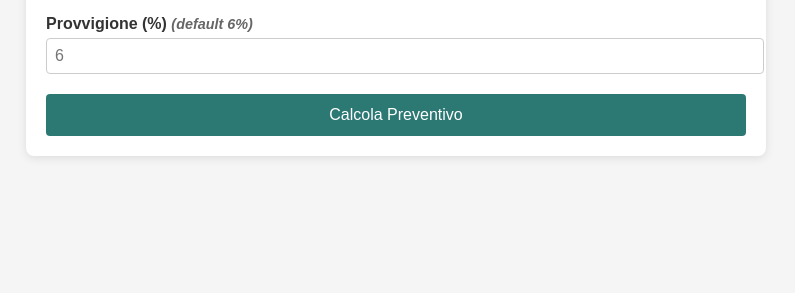
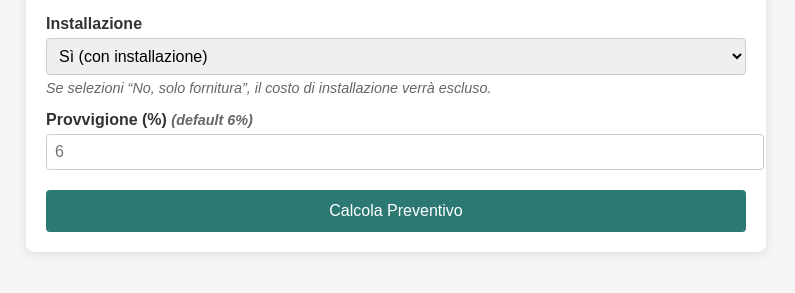
Before and after one commit to davidefnapolitano/preventivi-webapp, a Flask app: page / in a window 1280 px wide. Shown: the part 484-777 px from the top of the page, without its empty margins (244-1039 px from the left). Run offline with Flask 2, Linux system fonts and the light colour scheme.

Commit message:
Aggiunto dropdown Installazione e modificata logica di calcolo costo

```diff
--- a/templates/form.html
+++ b/templates/form.html
@@ -24,9 +24,6 @@
 <body>
   <div class="container">
     <h1>Genera Preventivo Fotovoltaico</h1>
-
-    <!-- MESSAGGI FLASH -->
-    <div id="flash-message" class="hidden"></div>
 
     <!-- FORM PRINCIPALE -->
     <form id="preventivo-form" onsubmit="return false;">
@@ -58,16 +55,24 @@
         <!-- Opzioni popolate dinamicamente da JS -->
       </select>
 
-      <!-- 6. Provvigione (%) con default 6 -->
+      <!-- 6. Installazione: Sì/No -->
+      <label for="installazione">Installazione</label>
+      <select id="installazione" name="installazione" required>
+        <option value="si">Sì (con installazione)</option>
+        <option value="no">No, solo fornitura</option>
+      </select>
+      <p class="note">Se selezioni “No, solo fornitura”, il costo di installazione verrà escluso.</p>
+
+      <!-- 7. Provvigione (%) con default 6 -->
       <label for="provvigione">Provvigione (%) <span class="note">(default 6%)</span></label>
       <input type="number" id="provvigione" name="provvigione" placeholder="6" min="0" max="100" step="0.1" />
 
-      <!-- 7. Bottone per il calcolo -->
+      <!-- 8. Bottone per il calcolo -->
       <button id="calcolaBtn">Calcola Preventivo</button>
     </form>
 
 
-    <!-- 8. SEZIONE RISULTATI (nascosta fino a Calcola) -->
+    <!-- 9. SEZIONE RISULTATI (nascosta fino a Calcola) -->
     <div id="risultati" class="results hidden">
       <div class="result-item">
         <span class="result-label">Potenza Impianto:</span>
@@ -80,6 +85,10 @@
       <div class="result-item">
         <span class="result-label">Tipo di Fase:</span>
         <span class="result-value" id="display-tipologia">-</span>
+      </div>
+      <div class="result-item">
+        <span class="result-label">Installazione:</span>
+        <span class="result-value" id="display-installazione">-</span>
       </div>
       <hr>
       <div class="result-item">
@@ -109,14 +118,14 @@
     </div>
 
 
-    <!-- 9. SEZIONE SCONTO (nascosta finché non calcoli) -->
+    <!-- 10. SEZIONE SCONTO (nascosta finché non calcoli) -->
     <div id="sconto-section" class="discount-section hidden">
       <label for="sconto">Applica Sconto (%)</label>
       <input type="number" id="sconto" name="sconto" placeholder="0" min="0" max="100" step="0.1" />
       <button id="applicaScontoBtn">Aggiorna</button>
     </div>
 
-    <!-- 10. Bottone per Generare il PDF (nascosto finché non calcoli) -->
+    <!-- 11. Bottone per Generare il PDF (nascosto finché non calcoli) -->
     <button id="generaPdfBtn" class="hidden">Genera Preventivo PDF</button>
   </div>
 
@@ -170,27 +179,29 @@
     };
 
     // --- ELEMENTI DEL DOM ---
-    const tipologiaEl    = document.getElementById('tipologia');
-    const tagliaEl       = document.getElementById('taglia');
-    const accumuloEl     = document.getElementById('accumulo');
-    const provvigioneEl  = document.getElementById('provvigione');
-    const calcolaBtn     = document.getElementById('calcolaBtn');
-    const risultatiDiv   = document.getElementById('risultati');
-    const scontoSection  = document.getElementById('sconto-section');
-    const scontoEl       = document.getElementById('sconto');
+    const tipologiaEl      = document.getElementById('tipologia');
+    const tagliaEl         = document.getElementById('taglia');
+    const accumuloEl       = document.getElementById('accumulo');
+    const installazioneEl  = document.getElementById('installazione'); // NOVITÀ
+    const provvigioneEl    = document.getElementById('provvigione');
+    const calcolaBtn       = document.getElementById('calcolaBtn');
+    const risultatiDiv     = document.getElementById('risultati');
+    const scontoSection    = document.getElementById('sconto-section');
+    const scontoEl         = document.getElementById('sconto');
     const applicaScontoBtn = document.getElementById('applicaScontoBtn');
-    const generaPdfBtn   = document.getElementById('generaPdfBtn');
+    const generaPdfBtn     = document.getElementById('generaPdfBtn');
 
     // Span dove mostriamo i risultati
-    const displayPotenza      = document.getElementById('display-potenza');
-    const displayAccumulo     = document.getElementById('display-accumulo');
-    const displayTipologia    = document.getElementById('display-tipologia');
-    const costoComplessivoEl  = document.getElementById('costo-complessivo');
-    const prezzoListinoEl     = document.getElementById('prezzo-listino');
-    const provvigioneValEl    = document.getElementById('provvigione-val');
-    const margineValEl        = document.getElementById('margine-val');
-    const ritenutaValEl       = document.getElementById('ritenuta-val');
-    const flussoValEl         = document.getElementById('flusso-val');
+    const displayPotenza       = document.getElementById('display-potenza');
+    const displayAccumulo      = document.getElementById('display-accumulo');
+    const displayTipologia     = document.getElementById('display-tipologia');
+    const displayInstallazione = document.getElementById('display-installazione'); // NOVITÀ
+    const costoComplessivoEl   = document.getElementById('costo-complessivo');
+    const prezzoListinoEl      = document.getElementById('prezzo-listino');
+    const provvigioneValEl     = document.getElementById('provvigione-val');
+    const margineValEl         = document.getElementById('margine-val');
+    const ritenutaValEl        = document.getElementById('ritenuta-val');
+    const flussoValEl          = document.getElementById('flusso-val');
 
     // Variabili globali per i risultati correnti
     let currentCalc = {
@@ -257,12 +268,13 @@
     // --- CALCOLO DEL PREVENTIVO ---
     calcolaBtn.addEventListener('click', () => {
       // 1. Valori di input
-      const nome = document.getElementById('nome').value.trim();
-      const cognome = document.getElementById('cognome').value.trim();
-      const tipologia = tipologiaEl.value;
-      const potenza = parseFloat(tagliaEl.value);
-      const accumulo = parseFloat(accumuloEl.value);
-      let provvigionePerc = parseFloat(provvigioneEl.value);
+      const nome            = document.getElementById('nome').value.trim();
+      const cognome         = document.getElementById('cognome').value.trim();
+      const tipologia       = tipologiaEl.value;
+      const potenza         = parseFloat(tagliaEl.value);
+      const accumulo        = parseFloat(accumuloEl.value);
+      const installazione   = installazioneEl.value;            // "si" o "no"
+      let provvigionePerc   = parseFloat(provvigioneEl.value);
       if (isNaN(provvigionePerc) || provvigionePerc <= 0) provvigionePerc = 6;
 
       // Validazioni base
@@ -271,7 +283,7 @@
         return;
       }
 
-      // 2. Calcolo COSTO
+      // 2. Calcolo COSTO (escludo installazione se "no")
       let costo = 0;
       // Pannelli
       costo += costData.pannelli[tipologia][potenza] || 0;
@@ -283,21 +295,23 @@
       if (accumulo > 0) {
         costo += costData.accumulo[tipologia][accumulo] || 0;
       }
-      // Installazione
-      const tabInst = (accumulo > 0)
-        ? costData.installazione[tipologia].conAccumulo
-        : costData.installazione[tipologia].noAccumulo;
-      costo += tabInst[potenza] || 0;
+      // Installazione (solo se installazione === "si")
+      if (installazione === "si") {
+        const tabInst = (accumulo > 0)
+          ? costData.installazione[tipologia].conAccumulo
+          : costData.installazione[tipologia].noAccumulo;
+        costo += tabInst[potenza] || 0;
+      }
       // Inverter (ibrido con accumulo, stringa senza)
       const invType = (accumulo > 0) ? 'ibrido' : 'stringa';
       costo += costData.inverter[tipologia][invType][potenza] || 0;
       // Meter
       costo += costData.meter[tipologia][potenza] || 0;
 
-      // 3. Prezzo di Listino (arrot. a 100): (costo+300) * 1.5 * 1.1
+      // 3. Prezzo di Listino (arrotonda a multiplo di 100): (costo+300) * 1.5 * 1.1
       let prezzoListino = roundToMultiple((costo + 300) * 1.5 * 1.1, 100);
 
-      // 4. Ritenuta (solo se residenziale <20 kW). Qui assumiamo sempre residenziale: mettiamo condizione potenza<20
+      // 4. Ritenuta (solo se residenziale <20 kW). Qui assumiamo sempre residenziale
       let ritenuta = 0;
       if (potenza < 20) {
         ritenuta = prezzoListino / 1.22 * 0.11;
@@ -316,20 +330,20 @@
       currentCalc = { costo, prezzoListino, ritenuta, provvigione, margine, flusso };
 
       // 8. Aggiorna la UI
-      displayPotenza.textContent = potenza + ' kW';
-      displayAccumulo.textContent = (accumulo > 0 ? accumulo + ' kWh' : 'Nessuno');
-      displayTipologia.textContent = (tipologia === 'Mono' ? 'Monofase' : 'Trifase');
-      costoComplessivoEl.textContent = costo.toFixed(2) + ' €';
-      prezzoListinoEl.textContent = prezzoListino.toFixed(2) + ' €';
-      provvigioneValEl.textContent = provvigione.toFixed(2) + ' € (' + provvigionePerc.toFixed(1) + '%)';
-      margineValEl.textContent = margine.toFixed(2) + ' €';
-      ritenutaValEl.textContent = ritenuta.toFixed(2) + ' €';
-      flussoValEl.textContent = flusso.toFixed(2) + ' €';
+      displayPotenza.textContent       = potenza + ' kW';
+      displayAccumulo.textContent      = (accumulo > 0 ? accumulo + ' kWh' : 'Nessuno');
+      displayTipologia.textContent     = (tipologia === 'Mono' ? 'Monofase' : 'Trifase');
+      displayInstallazione.textContent = (installazione === 'si' ? 'Sì' : 'No, solo fornitura'); // NOVITÀ
+      costoComplessivoEl.textContent   = costo.toFixed(2) + ' €';
+      prezzoListinoEl.textContent      = prezzoListino.toFixed(2) + ' €';
+      provvigioneValEl.textContent     = provvigione.toFixed(2) + ' € (' + provvigionePerc.toFixed(1) + '%)';
+      margineValEl.textContent         = margine.toFixed(2) + ' €';
+      ritenutaValEl.textContent        = ritenuta.toFixed(2) + ' €';
+      flussoValEl.textContent          = flusso.toFixed(2) + ' €';
 
       risultatiDiv.classList.remove('hidden');
       scontoSection.classList.remove('hidden');
       generaPdfBtn.classList.remove('hidden');
-      document.getElementById('flash-message').classList.add('hidden');
     });
 
     // --- APPLICA SCONTO E RICALCOLO ---
@@ -354,37 +368,38 @@
       let flusso2 = margine2 - ritenuta2;
 
       // Aggiorna i valori
-      prezzoListinoEl.textContent = prezzoScontato.toFixed(2) + ' €';
+      prezzoListinoEl.textContent  = prezzoScontato.toFixed(2) + ' €';
       provvigioneValEl.textContent = provvigione2.toFixed(2) + ' € (' + provvigionePerc.toFixed(1) + '%)';
-      margineValEl.textContent = margine2.toFixed(2) + ' €';
-      ritenutaValEl.textContent = ritenuta2.toFixed(2) + ' €';
-      flussoValEl.textContent = flusso2.toFixed(2) + ' €';
+      margineValEl.textContent     = margine2.toFixed(2) + ' €';
+      ritenutaValEl.textContent    = ritenuta2.toFixed(2) + ' €';
+      flussoValEl.textContent      = flusso2.toFixed(2) + ' €';
 
       // Aggiorna currentCalc
       currentCalc.prezzoListino = prezzoScontato;
-      currentCalc.ritenuta = ritenuta2;
-      currentCalc.provvigione = provvigione2;
-      currentCalc.margine = margine2;
-      currentCalc.flusso = flusso2;
+      currentCalc.ritenuta      = ritenuta2;
+      currentCalc.provvigione   = provvigione2;
+      currentCalc.margine       = margine2;
+      currentCalc.flusso        = flusso2;
     });
 
     // --- PULSANTE PER GENERARE IL PDF ---
     generaPdfBtn.addEventListener('click', () => {
       // Costruisci un payload JSON con tutti i dati
       const payload = {
-        nome: document.getElementById('nome').value.trim(),
-        cognome: document.getElementById('cognome').value.trim(),
-        tipologia: tipologiaEl.value,
-        potenza: parseFloat(tagliaEl.value),
-        accumulo: parseFloat(accumuloEl.value) || 0,
+        nome:        document.getElementById('nome').value.trim(),
+        cognome:     document.getElementById('cognome').value.trim(),
+        tipologia:   tipologiaEl.value,
+        potenza:     parseFloat(tagliaEl.value),
+        accumulo:    parseFloat(accumuloEl.value) || 0,
+        installazione: installazioneEl.value, // NOVITÀ: mandiamo anche questa info se serve nel server
         prezzoListino: currentCalc.prezzoListino,
-        provvigione: currentCalc.provvigione,
-        margine: currentCalc.margine,
-        ritenuta: currentCalc.ritenuta,
-        flusso: currentCalc.flusso
+        provvigione:   currentCalc.provvigione,
+        margine:       currentCalc.margine,
+        ritenuta:      currentCalc.ritenuta,
+        flusso:        currentCalc.flusso
       };
 
-      // Invia in POST a /genera_pdf (endpoint Flask) per ottenere il PDF come download
+      // Invia in POST a /genera_pdf (endpoint Flask)
       fetch('/genera_pdf', {
         method: 'POST',
         headers: { 'Content-Type': 'application/json' },
```
